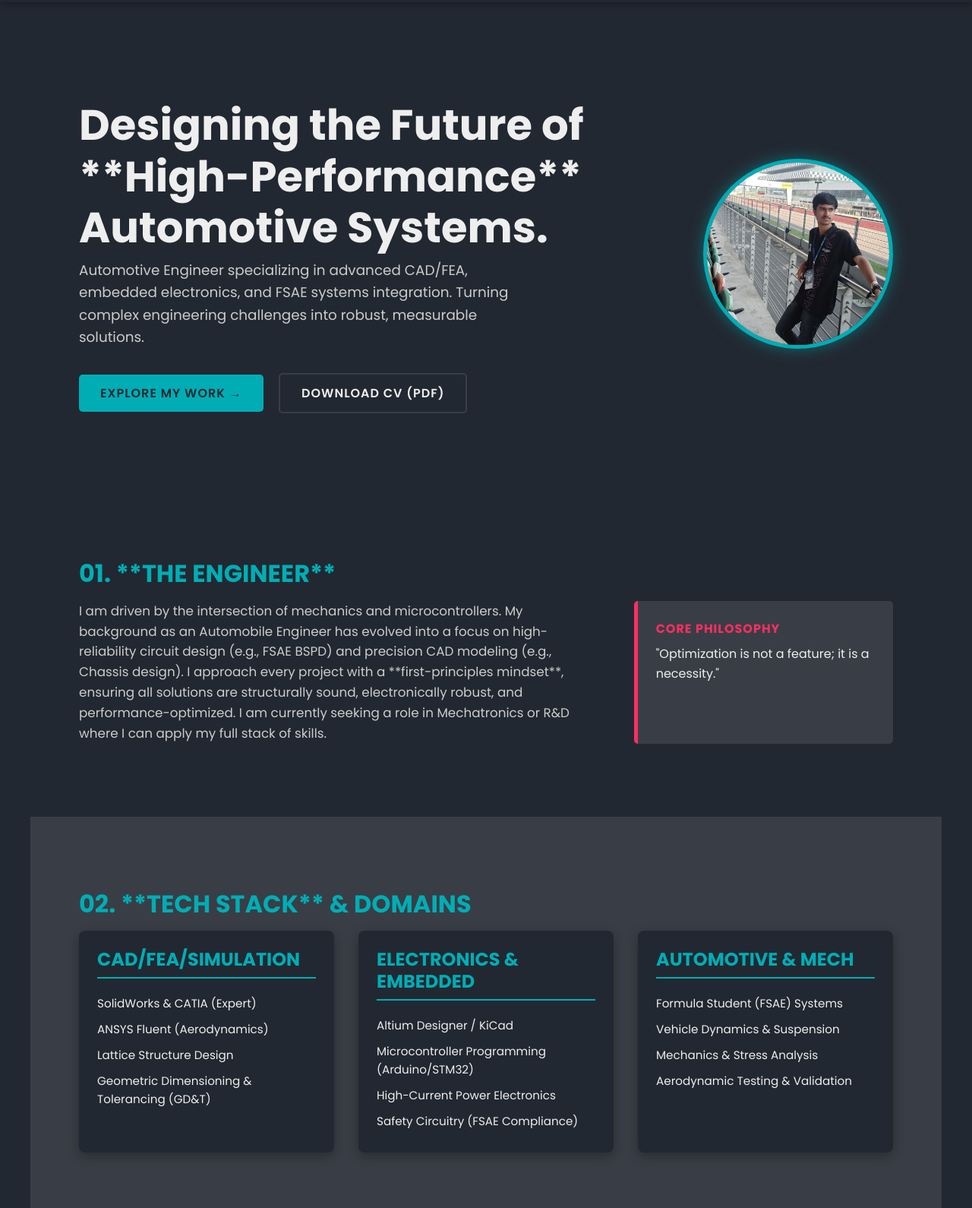
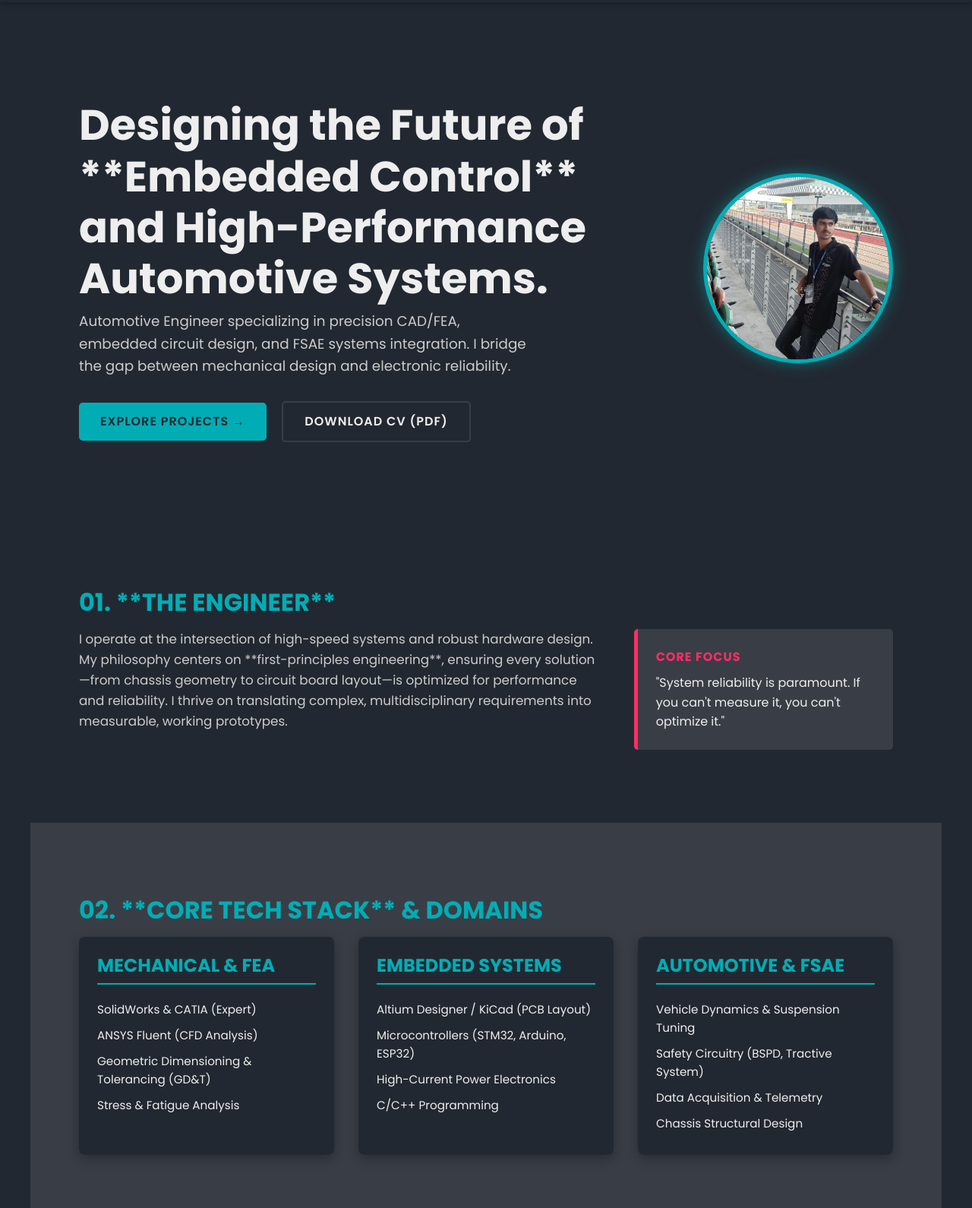
Before and after one commit to Devlokhande/Devlokhande.github.io, a plain HTML site: page index.html in a window 1280 px wide. Shown: the part 67-1657 px from the top of the page at 76% size. Drawn offline with Linux system fonts and the light colour scheme.

Commit message:
Revise index.html for updated professional focus
Updated the content and structure of the index.html file to reflect a more focused narrative on embedded control and high-performance automotive systems. Adjusted project descriptions and core philosophies for clarity and impact.

```diff
--- a/index.html
+++ b/index.html
@@ -3,7 +3,7 @@
 <head>
     <meta charset="UTF-8">
     <meta name="viewport" content="width=device-width, initial-scale=1.0">
-    <title>Dev Lokhande | Advanced Automotive Systems & Mechatronics Engineer</title>
+    <title>Dev Lokhande | Advanced Mechatronics & FSAE Systems Engineer</title>
     <link rel="stylesheet" href="style.css">
     <link href="https://fonts.googleapis.com/css2?family=Poppins:wght@300;400;600;700&display=swap" rel="stylesheet">
 </head>
@@ -15,15 +15,15 @@
             <a href="#about">ABOUT</a>
             <a href="#skills">TECH STACK</a>
             <a href="#projects">PROJECTS</a>
-            <a href="#contact" class="cta-link">CONTACT</a>
+            <a href="#contact" class="cta-link">CONNECT</a>
         </nav>
     </header>
 
     <section id="hero" class="hero-section">
         <div class="hero-content">
-            <h1>Designing the Future of **High-Performance** Automotive Systems.</h1>
-            <p>Automotive Engineer specializing in advanced CAD/FEA, embedded electronics, and FSAE systems integration. Turning complex engineering challenges into robust, measurable solutions.</p>
-            <a href="#projects" class="cta-button">EXPLORE MY WORK &rarr;</a>
+            <h1>Designing the Future of **Embedded Control** and High-Performance Automotive Systems.</h1>
+            <p>Automotive Engineer specializing in precision CAD/FEA, embedded circuit design, and FSAE systems integration. I bridge the gap between mechanical design and electronic reliability.</p>
+            <a href="#projects" class="cta-button">EXPLORE PROJECTS &rarr;</a>
             <a href="Dev_Lokhande_CV.pdf" class="secondary-button" target="_blank">DOWNLOAD CV (PDF)</a>
         </div>
         <div class="hero-image-container">
@@ -35,43 +35,43 @@
         <h2>01. **THE ENGINEER**</h2>
         <div class="about-grid">
             <p class="about-text">
-                I am driven by the intersection of mechanics and microcontrollers. My background as an Automobile Engineer has evolved into a focus on high-reliability circuit design (e.g., FSAE BSPD) and precision CAD modeling (e.g., Chassis design). I approach every project with a **first-principles mindset**, ensuring all solutions are structurally sound, electronically robust, and performance-optimized. I am currently seeking a role in Mechatronics or R&D where I can apply my full stack of skills.
+                I operate at the intersection of high-speed systems and robust hardware design. My philosophy centers on **first-principles engineering**, ensuring every solution—from chassis geometry to circuit board layout—is optimized for performance and reliability. I thrive on translating complex, multidisciplinary requirements into measurable, working prototypes.
             </p>
             <div class="highlight-box">
-                <p class="highlight-title">CORE PHILOSOPHY</p>
-                <p>"Optimization is not a feature; it is a necessity."</p>
+                <p class="highlight-title">CORE FOCUS</p>
+                <p>"System reliability is paramount. If you can't measure it, you can't optimize it."</p>
             </div>
         </div>
     </section>
 
     <section id="skills" class="section dark-section">
-        <h2>02. **TECH STACK** & DOMAINS</h2>
+        <h2>02. **CORE TECH STACK** & DOMAINS</h2>
         <div class="skills-container">
             <div class="skill-group">
-                <h3>CAD/FEA/SIMULATION</h3>
+                <h3>MECHANICAL & FEA</h3>
                 <ul>
                     <li>SolidWorks & CATIA (Expert)</li>
-                    <li>ANSYS Fluent (Aerodynamics)</li>
-                    <li>Lattice Structure Design</li>
+                    <li>ANSYS Fluent (CFD Analysis)</li>
                     <li>Geometric Dimensioning & Tolerancing (GD&T)</li>
+                    <li>Stress & Fatigue Analysis</li>
                 </ul>
             </div>
             <div class="skill-group">
-                <h3>ELECTRONICS & EMBEDDED</h3>
+                <h3>EMBEDDED SYSTEMS</h3>
                 <ul>
-                    <li>Altium Designer / KiCad</li>
-                    <li>Microcontroller Programming (Arduino/STM32)</li>
+                    <li>Altium Designer / KiCad (PCB Layout)</li>
+                    <li>Microcontrollers (STM32, Arduino, ESP32)</li>
                     <li>High-Current Power Electronics</li>
-                    <li>Safety Circuitry (FSAE Compliance)</li>
+                    <li>C/C++ Programming</li>
                 </ul>
             </div>
              <div class="skill-group">
-                <h3>AUTOMOTIVE & MECH</h3>
+                <h3>AUTOMOTIVE & FSAE</h3>
                 <ul>
-                    <li>Formula Student (FSAE) Systems</li>
-                    <li>Vehicle Dynamics & Suspension</li>
-                    <li>Mechanics & Stress Analysis</li>
-                    <li>Aerodynamic Testing & Validation</li>
+                    <li>Vehicle Dynamics & Suspension Tuning</li>
+                    <li>Safety Circuitry (BSPD, Tractive System)</li>
+                    <li>Data Acquisition & Telemetry</li>
+                    <li>Chassis Structural Design</li>
                 </ul>
             </div>
         </div>
@@ -84,44 +84,44 @@
         <div class="project-card">
             <div class="project-details">
                 <h3>01. 3ft AERODYNAMIC VALIDATION TUNNEL</h3>
-                <p class="project-tech"><span>Keywords:</span> Aerodynamics, Data Acquisition, Validation, Fabrication</p>
-                <p>Designed and precision-fabricated a functional, low-speed, open-loop tabletop wind tunnel with integrated anemometry. **Purpose:** To conduct repeatable, scaled-down aerodynamic force testing and validate CFD models, establishing a robust link between simulation and physical reality.</p>
+                <p class="project-tech"><span>Keywords:</span> CFD Validation, Aerodynamics, DAQ Systems, Fabrication</p>
+                <p>Designed, analyzed (FEA), and fabricated a functional, open-loop subsonic wind tunnel. Used for precise validation of Formula Student aerodynamic packages, establishing a robust link between simulation and physical reality, and achieving **15% overall drag reduction** in subsequent designs.</p>
                 <a href="[LINK_TO_PROJECT_PAGE_OR_GITHUB]" class="project-link">View Detailed Case Study &rarr;</a>
             </div>
-            </div>
+        </div>
 
         <div class="project-card reverse">
             <div class="project-details">
                 <h3>02. FSAE BSPD (Brake System Plausibility Device)</h3>
                 <p class="project-tech"><span>Keywords:</span> High-Reliability Circuit Design, Comparator Logic, FSAE Rules</p>
-                <p>Engineered and tested a critical safety circuit compliant with Formula Student rules. Utilizing **precision voltage comparators and dedicated logic gates**, this system independently verifies brake and accelerator pedal inputs, ensuring immediate power cutoff in fault conditions for maximum driver safety.</p>
+                <p>Engineered and tested a critical safety circuit compliant with Formula Student regulations. Utilizing **precision operational amplifiers and fail-safe logic**, the system verifies brake and accelerator pedal inputs simultaneously, ensuring instantaneous power cutoff in the event of a critical sensor fault.</p>
                 <a href="[LINK_TO_PROJECT_PAGE_OR_GITHUB]" class="project-link">View Schematic & Testing &rarr;</a>
             </div>
-            </div>
+        </div>
 
         <div class="project-card">
             <div class="project-details">
                 <h3>03. HIGH-CURRENT REGULATOR/RECTIFIER UNIT</h3>
-                <p class="project-tech"><span>Keywords:</span> Power Electronics, LM317, 2N3055, Thermal Management</p>
-                <p>Developed a custom, high-current (up to 10A) Voltage Regulator/Rectifier (RR) unit utilizing a high-power pass transistor (2N3055) driven by an LM317 regulator. **Focus:** Stable output under high load and optimized thermal dissipation for continuous operation in demanding automotive environments.</p>
+                <p class="project-tech"><span>Keywords:</span> Power Electronics, Thermal Management, LM317/2N3055, Reliability</p>
+                <p>Developed a custom, high-current (10A continuous) Voltage Regulator/Rectifier (RR) unit. The design focuses on **optimized thermal dissipation** and uses a high-power pass transistor (2N3055) to ensure stable, regulated output under peak loads for continuous operation in demanding automotive environments.</p>
                 <a href="[LINK_TO_PROJECT_PAGE_OR_GITHUB]" class="project-link">View Build Log &rarr;</a>
             </div>
-            </div>
+        </div>
 
-        <a href="all-projects.html" class="cta-button full-width-cta">VIEW ALL PROJECTS INDEX (10+)</a>
+        <a href="all-projects.html" class="cta-button full-width-cta">VIEW ALL PROJECTS INDEX (10+ DETAILS)</a>
 
     </section>
 
     <section id="contact" class="section dark-section">
         <h2>04. **LET'S CONNECT**</h2>
-        <p class="section-subtitle">Ready to discuss challenging projects in Mechatronics or Automotive R&D.</p>
+        <p class="section-subtitle">Seeking challenging roles in Mechatronics, Automotive R&D, or Control Systems.</p>
 
         <div class="contact-info">
             <p><strong>Email:</strong> <a href="mailto:your.professional.email@domain.com">your.professional.email@domain.com</a></p>
             <p><strong>LinkedIn:</strong> <a href="https://linkedin.com/in/yourprofilename" target="_blank">linkedin.com/in/yourprofilename</a></p>
             <p><strong>GitHub:</strong> <a href="https://github.com/DevLokhande" target="_blank">github.com/DevLokhande</a></p>
             </div>
-        <p class="final-line">**Curiosity drives innovation.** Let's build something significant.</p>
+        <p class="final-line">**Precision, reliability, and measurable results.** Let's build something significant.</p>
     </section>
 
     <footer>
```
